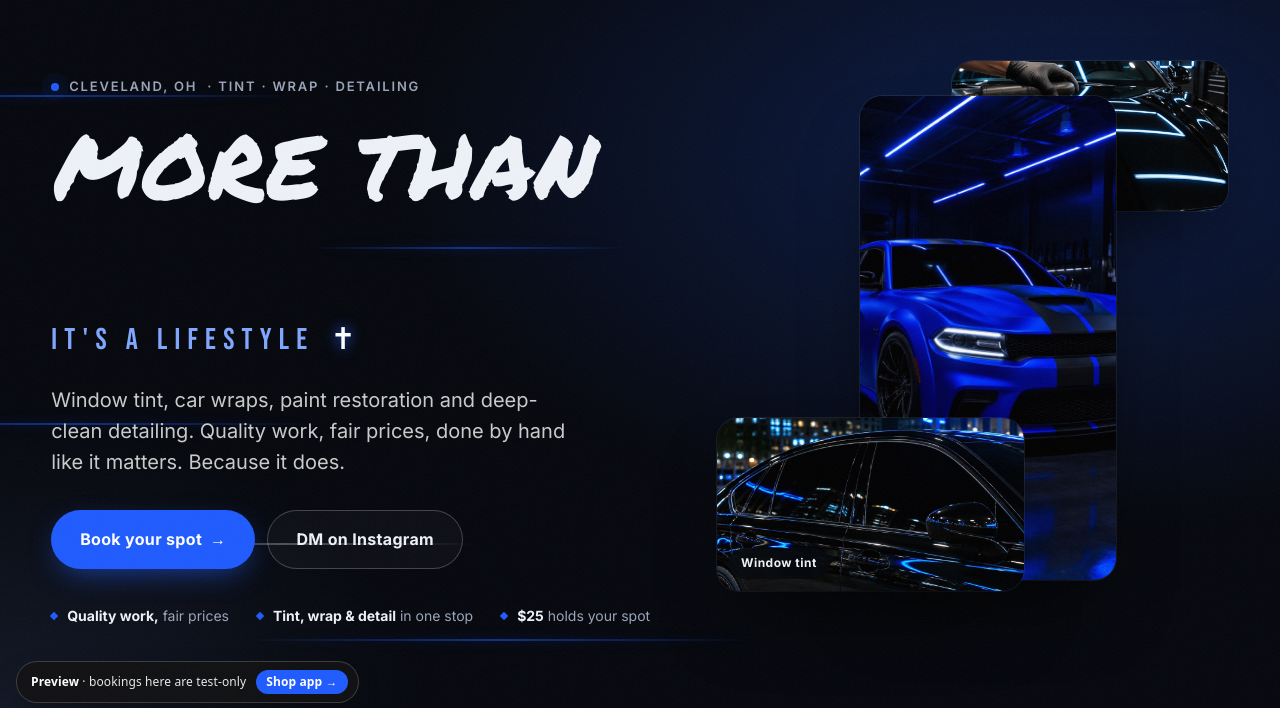
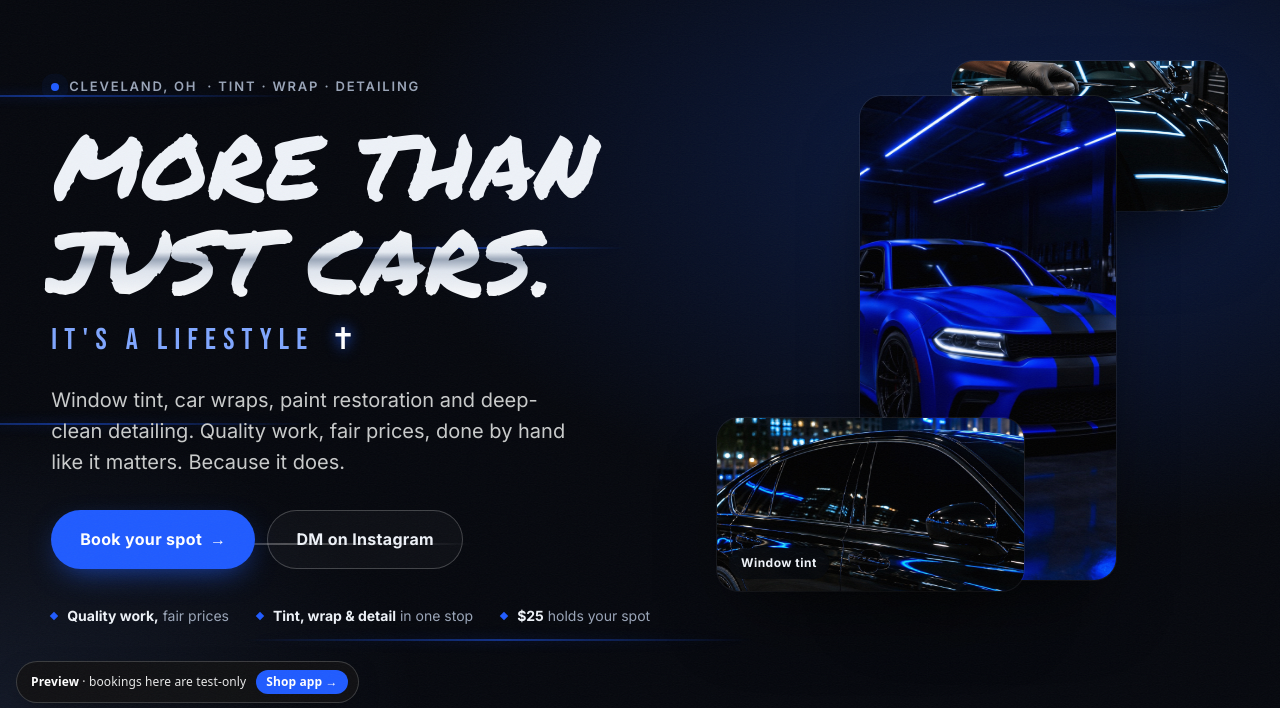
Before and after one commit to codedbycb-afk/gods-art, a plain HTML site: page index.html in a window 1280 px wide. Shown: the part 81-789 px from the top of the page. Drawn offline with Linux system fonts and the light colour scheme.

Commit message:
Fix hero headline in Safari
Co-Authored-By: Claude Opus 5.5 <noreply@anthropic.com>
Claude-Session: https://claude.ai/code/session_01DFesS3AtXMaduNBks2w5YG

```diff
--- a/styles.css
+++ b/styles.css
@@ -426,7 +426,9 @@ h3 { font-size: 28px; }
   radial-gradient(1100px 620px at 82% 30%, rgba(31, 91, 255, .24), transparent 60%),
   radial-gradient(700px 500px at 0% 100%, rgba(127, 166, 255, .10), transparent 60%); }
 .hero-title { font-family: var(--brush); font-weight: 400; text-transform: uppercase; font-size: clamp(50px, 7vw, 112px); line-height: 1.02; letter-spacing: 0; margin-bottom: 8px; transform: skewX(-5deg); }
-.hero-title .line:nth-child(2) { color: transparent; -webkit-text-stroke: 0; background: var(--chrome); -webkit-background-clip: text; background-clip: text; filter: drop-shadow(0 4px 18px rgba(31, 91, 255, .35)); }
+/* Chrome text: the gradient sits on the span that holds the text (Safari won't clip a parent's background to a child's text). */
+.hero-title .line:nth-child(2) { color: #e6ebf2; -webkit-text-stroke: 0; }
+.hero-title .line:nth-child(2) .sweep { background-image: var(--chrome); -webkit-background-clip: text; background-clip: text; -webkit-text-fill-color: transparent; color: transparent; }
 .sweep::after { background: linear-gradient(90deg, var(--blue) 0 6px, var(--black) 6px); }
 .hero-life { margin: 0 0 22px; font-family: var(--display); font-size: clamp(22px, 2.4vw, 30px); letter-spacing: .24em; text-transform: uppercase; color: var(--ice); }
 .hero-life .cross { color: #fff; text-shadow: 0 0 14px var(--blue); margin-left: 4px; }
```
